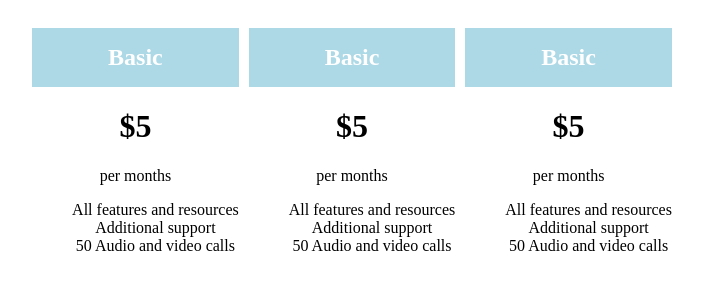
After one commit to binaya-batas/outside_internship, a PHP site: page /CSS/Assessment-14/index.html in a window 1280 px wide. The commit adds this page. Shown: the top 300 px of the page, without its empty margins (288-991 px from the left). Run offline with PHP 8.4, Linux system fonts and the light colour scheme.

Commit message:
Assessment-1 completed.

```diff
--- /dev/null
+++ b/CSS/Assessment-14/index.html
@@ -0,0 +1,60 @@
+<!DOCTYPE html>
+<html lang="en">
+<head>
+    <meta charset="UTF-8">
+    <meta http-equiv="X-UA-Compatible" content="IE=edge">
+    <meta name="viewport" content="width=device-width, initial-scale=1.0">
+    <link rel="stylesheet" href="style.css">
+    <title>Document</title>
+</head>
+<body>
+    <div class="container">
+        <div class="plans">
+            <div class="plans__card">
+                <h2 class="plans__card__title plans__card__title--blue">
+                    Basic
+                </h2>
+                <h1 class="plans__card__price">
+                    $5
+                </h1>
+                <p class="plans__card__validity">per months</p>
+                <ul class="plans__card__features">
+                    <li>All features and resources</li>
+                    <li>Additional support</li>
+                    <li>50 Audio and video calls</li>
+                </ul>
+            </div>
+
+            <div class="plans__card">
+                <h2 class="plans__card__title plans__card__title--blue">
+                    Basic
+                </h2>
+                <h1 class="plans__card__price">
+                    $5
+                </h1>
+                <p class="plans__card__validity">per months</p>
+                <ul class="plans__card__features">
+                    <li>All features and resources</li>
+                    <li>Additional support</li>
+                    <li>50 Audio and video calls</li>
+                </ul>
+            </div>
+
+            <div class="plans__card">
+                <h2 class="plans__card__title plans__card__title--blue">
+                    Basic
+                </h2>
+                <h1 class="plans__card__price">
+                    $5
+                </h1>
+                <p class="plans__card__validity">per months</p>
+                <ul class="plans__card__features">
+                    <li>All features and resources</li>
+                    <li>Additional support</li>
+                    <li>50 Audio and video calls</li>
+                </ul>
+            </div>
+        </div>
+    </div>
+</body>
+</html>
--- /dev/null
+++ b/CSS/Assessment-14/style.css
@@ -0,0 +1,34 @@
+.container {
+    display: flex;
+    align-items: center;
+    justify-content: center;
+}
+
+.plans {
+    /* text-align: center; */
+    display: flex;
+    gap: 10px;
+}
+
+.plans__card {
+    text-align: center;
+}
+
+.plans__card:hover {
+    transform: scale(1.1);
+    transition: 1s;
+}
+
+.plans__card:hover + .plans__card__title--blue {
+    color: lightblue;
+}
+
+.plans__card__title {
+    padding:1rem;
+    background-color: lightblue;
+    color: white;
+}
+
+li {
+    list-style-type: none;
+}
--- a/CSS/Assessment-15/index.html
+++ b/CSS/Assessment-15/index.html
@@ -24,6 +24,12 @@
                 </div>
 
                 <div class="card__column__left__button">
+                    <div class="card__column__left__button--one">
+                        Follow
+                    </div>
+                    <div class="card__column__left__button--two">
+                        Message
+                    </div>
 
                 </div>
             </div>
--- a/CSS/Assessment-16/index.html
+++ b/CSS/Assessment-16/index.html
@@ -33,7 +33,7 @@
             <div class="hero__image">
                 <img src="./img/adnan-mistry--eMdju_eZjo-unsplash.jpg" alt="hero image of a skull" srcset="">
             </div>
-            <h1 class="hero__heading">
+            <h1 class="hero__heading ">
                 The Bright Future of Web 3.0?
             </h1>
             <div>
```
Also changed, not shown: CSS/Assessment-1/index.html (added, +53 -0 lines), CSS/Assessment-1/style.css (added, +32 -0 lines), CSS/Assessment-15/style.css (+35 -3 lines), CSS/Assessment-16/style.css (+2 -6 lines).
